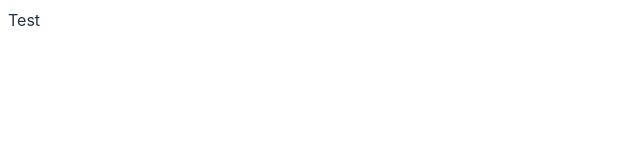
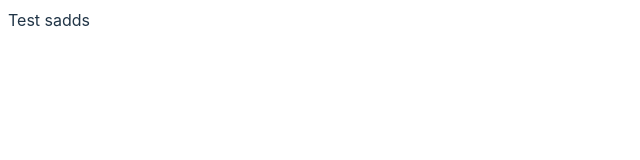
Before and after one commit to EmirDelicR/curriculum-v2, a React (Vite) app: page / in a window 1280 px wide. Shown: the top 160 px of the page, without its empty margins (0-640 px from the left). Built offline with nearby package versions, Linux system fonts and the light colour scheme.

Commit message:
Setup path alias

```diff
--- a/src/App.tsx
+++ b/src/App.tsx
@@ -1,5 +1,11 @@
+import Xtest from '@components/test';
+
 function App() {
-  return <div className="App">Test</div>;
+  return (
+    <div className="App">
+      <Xtest />
+    </div>
+  );
 }
 
 export default App;
--- /dev/null
+++ b/src/UI/components/test.tsx
@@ -0,0 +1,3 @@
+export default function Xtest() {
+  return <div>Test sadds</div>;
+}
--- a/vite.config.ts
+++ b/vite.config.ts
@@ -1,12 +1,23 @@
 import react from '@vitejs/plugin-react';
+import path from 'path';
 import { defineConfig } from 'vite';
 import eslint from 'vite-plugin-eslint';
 
 const viteEslint = eslint({
-  exclude: ['node_modules'],
+  include: [
+    `${path.resolve(__dirname, '')}/**/*.ts`,
+    `${path.resolve(__dirname, '')}/**/*.tsx`,
+  ],
 });
 
 // https://vitejs.dev/config/
 export default defineConfig({
   plugins: [react(), viteEslint],
+  resolve: {
+    alias: {
+      '@': path.resolve(__dirname, './src'),
+      '@assets': path.resolve(__dirname, './src/assets'),
+      '@components': path.resolve(__dirname, './src/UI/components'),
+    },
+  },
 });
```
Also changed, not shown: tsconfig.json (+7 -1 lines).
